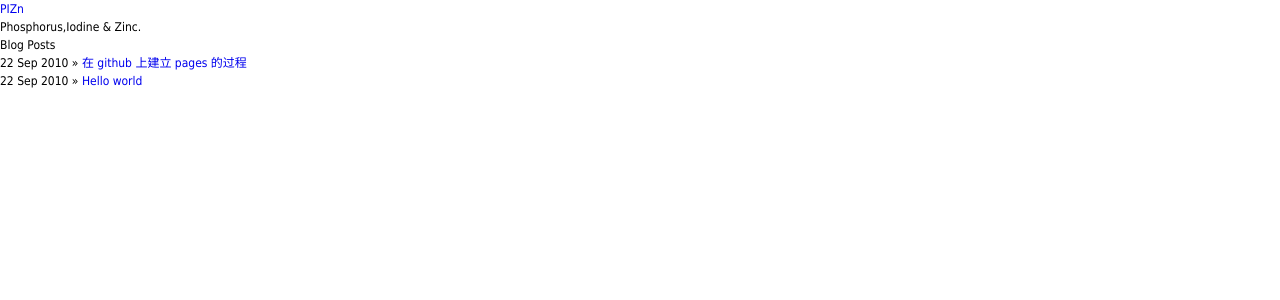
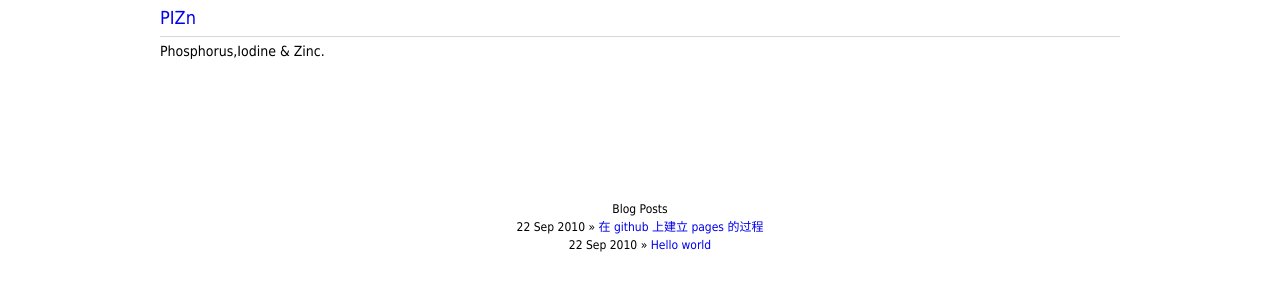
Before and after one commit to pizn/blogTheme, a Jekyll site: the page built from index.html, in a window 1280 px wide. Shown: the top 300 px of the page. Built offline with Jekyll 4.4.1, drawn with Linux system fonts in a browser that asks for light colours; Markdown is read by kramdown in place of the engine named in the settings.

Commit message:
change style

```diff
--- a/css/default.css
+++ b/css/default.css
@@ -123,6 +123,42 @@ body .fn-hide {
 .fn-right {
   float:right;
 }
+
+/**
+ *
+ * layout
+ *
+ */
+#header {
+  width: 960px;
+  height: 200px;
+  margin: 0 auto;
+  text-align: center;
+}
+#content {
+  width: 960px;
+  height: auto;
+  margin: 0 auto;
+  text-align: center;
+}
+
+/**
+ *
+ * header
+ *
+ */
+#header h1 {
+  font-size: 18px;
+  line-height: 36px;
+  text-align: left;
+  border-bottom: 1px solid #d8d8d8;
+}
+#header h2 {
+  text-align: left;
+  font-size: 14px;
+  line-height: 28px;
+}
+
 
 /**
  *
```
